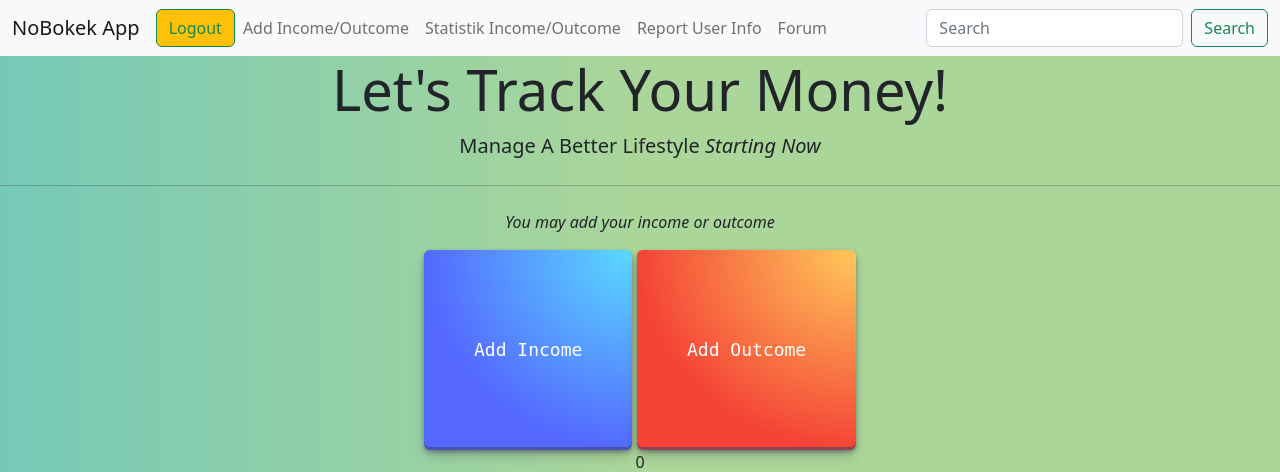
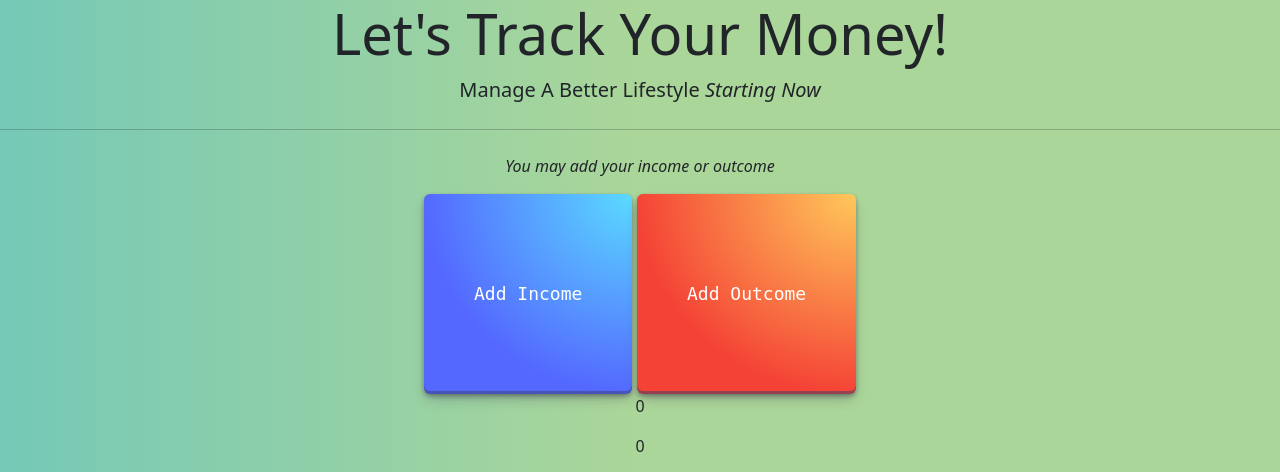
Before and after one commit to IpankCSUI/NoBokek, a Django app: page /add/ in a window 1280 px wide. Shown: the top 472 px of the page. Run offline with Django 4.2, Linux system fonts and the light colour scheme; the visitor is signed in with stand-in values (Sample User, id 1); data that the repository does not hold is empty.

Commit message:
Revert "update modul 123"

```diff
--- a/add/templates/add.html
+++ b/add/templates/add.html
@@ -1,40 +1,6 @@
 {% extends 'base.html' %}
 
  {% block content %}
- <nav class="navbar navbar-expand-lg bg-light">
-  <div class="container-fluid">
-    <a class="navbar-brand" href="{% url 'nobokek:show_nobokek' %}">NoBokek App</a>
-    <a href="{% url 'nobokek:logout' %}">
-      <button class="btn btn-outline-success bg-warning" type="button" href="{% url 'nobokek:logout' %}">
-          Logout
-      </button>
-  </a>
-    <button class="navbar-toggler" type="button" data-bs-toggle="collapse" data-bs-target="#navbarSupportedContent" aria-controls="navbarSupportedContent" aria-expanded="false" aria-label="Toggle navigation">
-      <span class="navbar-toggler-icon"></span>
-    </button>
-    <div class="collapse navbar-collapse" id="navbarSupportedContent">
-      <ul class="navbar-nav me-auto mb-2 mb-lg-0">
-        <li class="nav-item">
-          <a class="nav-link" href="{% url 'add:show_add' %}">Add Income/Outcome</a>
-        </li>
-        <li class="nav-item">
-          <a class="nav-link" href="#">Statistik Income/Outcome</a>
-        </li>
-        <li class="nav-item">
-          <a class="nav-link" href="#">Report User Info</a>
-        </li>
-        <li class="nav-item">
-          <a class="nav-link" href="#">Forum</a>
-        </li>
-      </ul>
-      <form class="d-flex" role="search">
-        <input class="form-control me-2" type="search" placeholder="Search" aria-label="Search">
-        <button class="btn btn-outline-success" type="submit">Search</button>
-      </form>
-    </div>
-  </div>
-</nav>
-
  <head>
     <link href="https://cdn.jsdelivr.net/npm/bootstrap@5.2.2/dist/css/bootstrap.min.css" rel="stylesheet" integrity="sha384-Zenh87qX5JnK2Jl0vWa8Ck2rdkQ2Bzep5IDxbcnCeuOxjzrPF/et3URy9Bv1WTRi" crossorigin="anonymous">
   </head>
--- a/nobokek/templates/login.html
+++ b/nobokek/templates/login.html
@@ -11,7 +11,6 @@
       </form>
     </div>
 </nav>
-
 {% endblock meta %}
 
 {% block content %}
--- a/templates/base.html
+++ b/templates/base.html
@@ -1,6 +1,8 @@
 {% load static %}
 <!DOCTYPE html>
 <html lang="en">
+
+
 
 <head>
   <meta charset="UTF-8">
```
Also changed, not shown: nobokek/templates/nobokek.html (+5 -26 lines).
